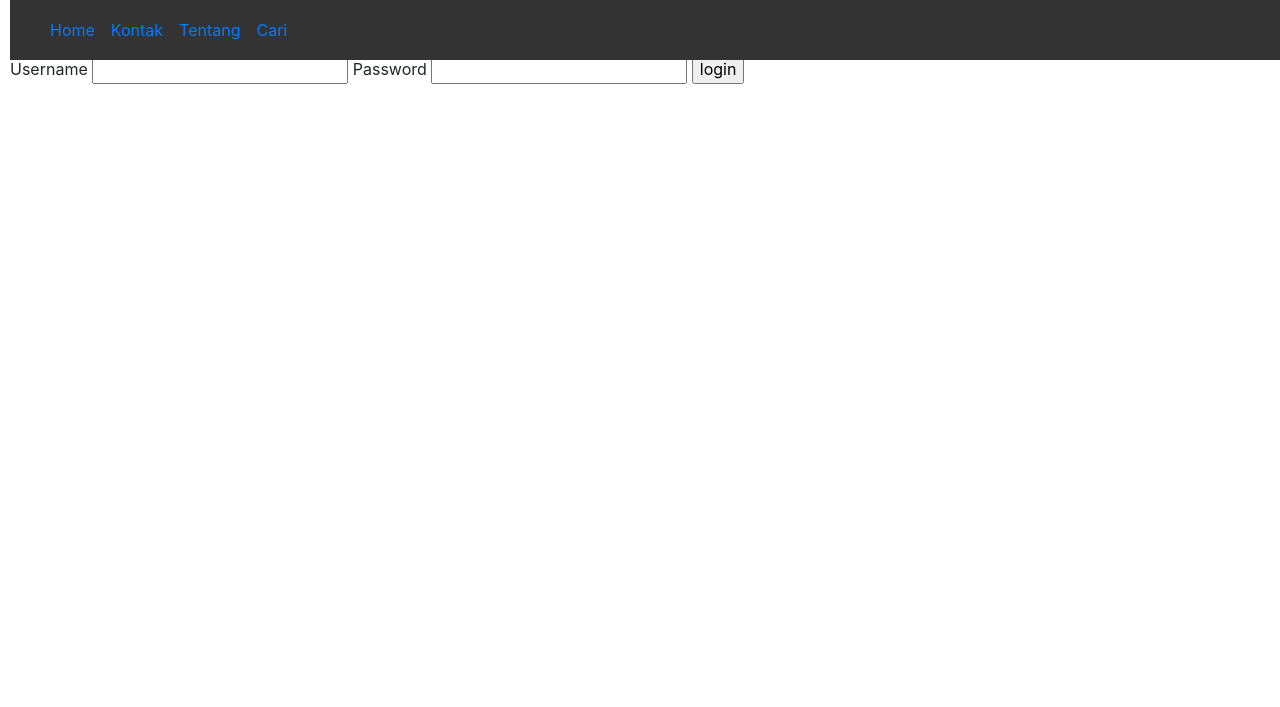
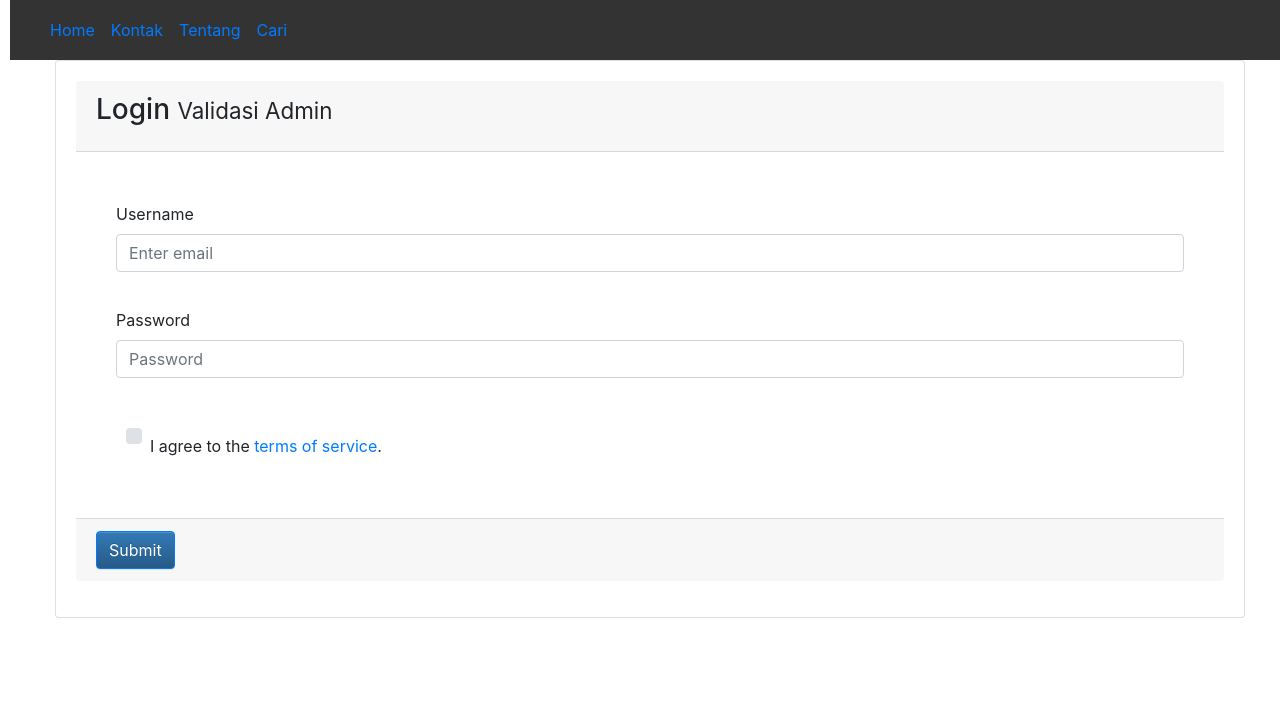
Before and after one commit to joeinus134131/MbahDagang, a PHP site: page /MbahDagang/login.php in a window 1280 px wide. Shown: the top 707 px of the page. Run offline with PHP 8.4, Linux system fonts and the light colour scheme; data comes from the database, SQL or seed files in the repository; some libraries are stand-ins or nearby versions.

Commit message:
update index, login dan file baru cetak.php

```diff
--- /dev/null
+++ b/action/cetak.php
@@ -0,0 +1 @@
+<
--- a/index.php
+++ b/index.php
@@ -39,7 +39,7 @@
 			}
 		?>
 		<form action="add.php" method="get">
-        	<button onclick="location.href= 'action/admin.php';" id="myButton" type="button" class="btn btn-primary">Masuk Admin</button>
+        	<button onclick="location.href= 'login.php';" id="myButton" type="button" class="btn btn-primary">Masuk Admin</button>
     	</form>
 		<tr> </tr>
 		<table>
@@ -69,6 +69,9 @@
 			</tr>
 			<?php } ?>
 		</table>
+		<div>
+			<a href="cetak.php">Cetak PDF</a>
+		</div>
 	</div>
 </body>
 </html>
--- a/login.php
+++ b/login.php
@@ -19,7 +19,7 @@
         </nav>
     </header>
     <body>
-        <form  name="login" method="get" action="login.php">
+        <!-- <form  name="login" method="get" action="login.php">
             <fieldset>
                 <legend>Login Admin</legend>
                 <tr>
@@ -34,6 +34,100 @@
                     <td><input type="submit" name="login" value="login"></td>
                 </tr>
             </fieldset>
-        </form>
+        </form> -->
+        <section class="content">
+            <div class="container-fluid">
+            <div class="row">
+            <!-- left column -->
+            <div class="col-md-12">
+                <!-- jquery validation -->
+                <div class="card card-primary">
+                <div class="card-header">
+                    <h3 class="card-title">Login <small> Validasi Admin</small></h3>
+                </div>
+                <!-- /.card-header -->
+                <!-- form start -->
+                <form id="quickForm">
+                    <div class="card-body">
+                    <div class="form-group">
+                        <label for="exampleInputEmail1">Username</label>
+                        <input type="email" name="email" class="form-control" id="exampleInputEmail1" placeholder="Enter email">
+                    </div>
+                    <div class="form-group">
+                        <label for="exampleInputPassword1">Password</label>
+                        <input type="password" name="password" class="form-control" id="exampleInputPassword1" placeholder="Password">
+                    </div>
+                    <div class="form-group mb-0">
+                        <div class="custom-control custom-checkbox">
+                        <input type="checkbox" name="terms" class="custom-control-input" id="exampleCheck1">
+                        <label class="custom-control-label" for="exampleCheck1">I agree to the <a href="#">terms of service</a>.</label>
+                        </div>
+                    </div>
+                    </div>
+                    <!-- /.card-body -->
+                    <div class="card-footer">
+                    <button type="submit" class="btn btn-primary">Submit</button>
+                    </div>
+                </form>
+                </div>
+                <!-- /.card -->
+                </div>
+            <!--/.col (left) -->
+            <!-- right column -->
+            <div class="col-md-6">
+
+            </div>
+            <!--/.col (right) -->
+            </div>
+            <!-- /.row -->
+        </div><!-- /.container-fluid -->
+        </section>
+        <!-- Page specific script -->
+<script>
+$(function () {
+  $.validator.setDefaults({
+    submitHandler: function () {
+      alert( "Form successful submitted!" );
+    }
+  });
+  $('#quickForm').validate({
+    rules: {
+      email: {
+        required: true,
+        email: true,
+      },
+      password: {
+        required: true,
+        minlength: 5
+      },
+      terms: {
+        required: true
+      },
+    },
+    messages: {
+      email: {
+        required: "Please enter a email address",
+        email: "Please enter a valid email address"
+      },
+      password: {
+        required: "Please provide a password",
+        minlength: "Your password must be at least 5 characters long"
+      },
+      terms: "Please accept our terms"
+    },
+    errorElement: 'span',
+    errorPlacement: function (error, element) {
+      error.addClass('invalid-feedback');
+      element.closest('.form-group').append(error);
+    },
+    highlight: function (element, errorClass, validClass) {
+      $(element).addClass('is-invalid');
+    },
+    unhighlight: function (element, errorClass, validClass) {
+      $(element).removeClass('is-invalid');
+    }
+  });
+});
+</script>
     </body>
 </html>
```
